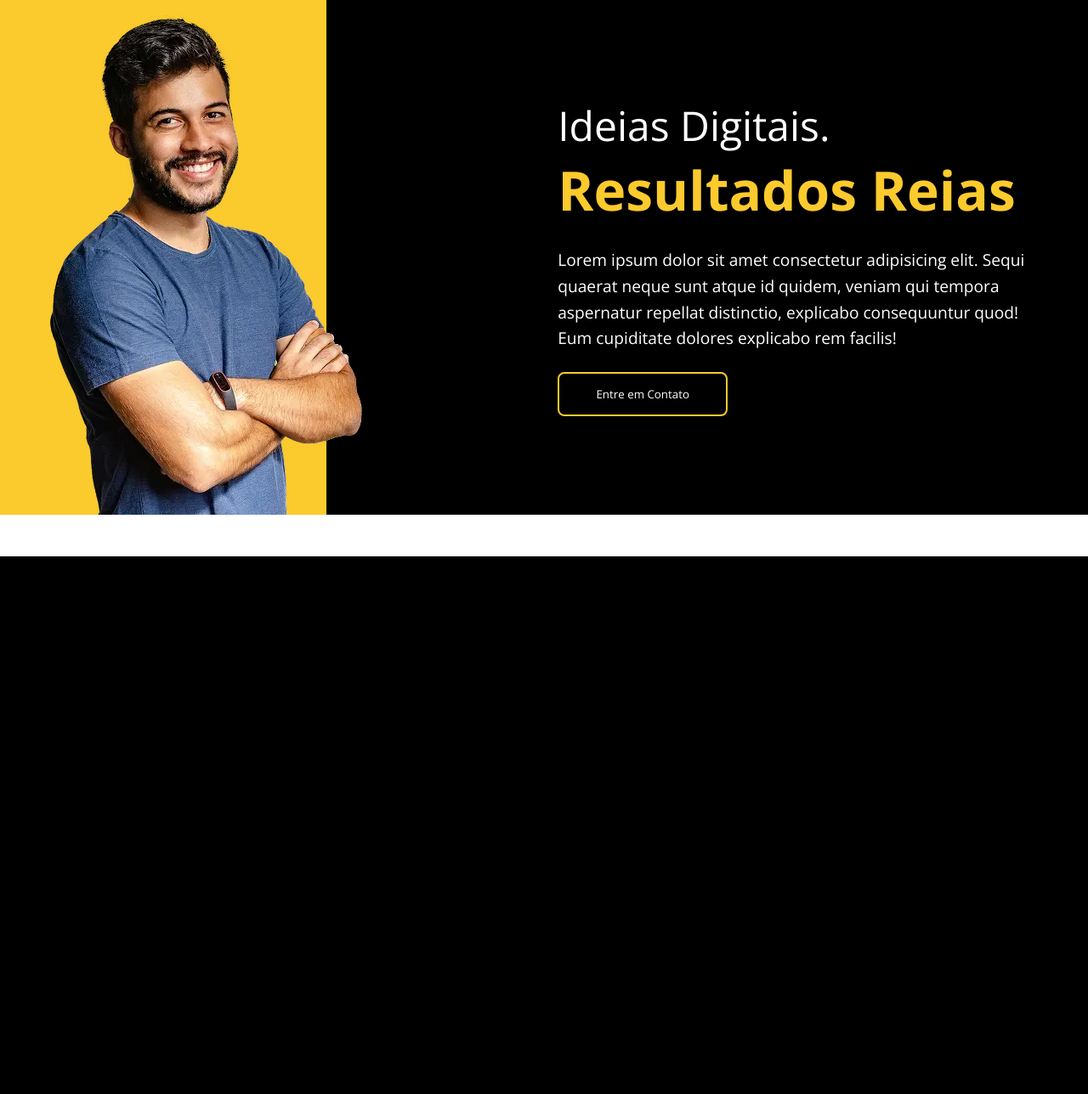
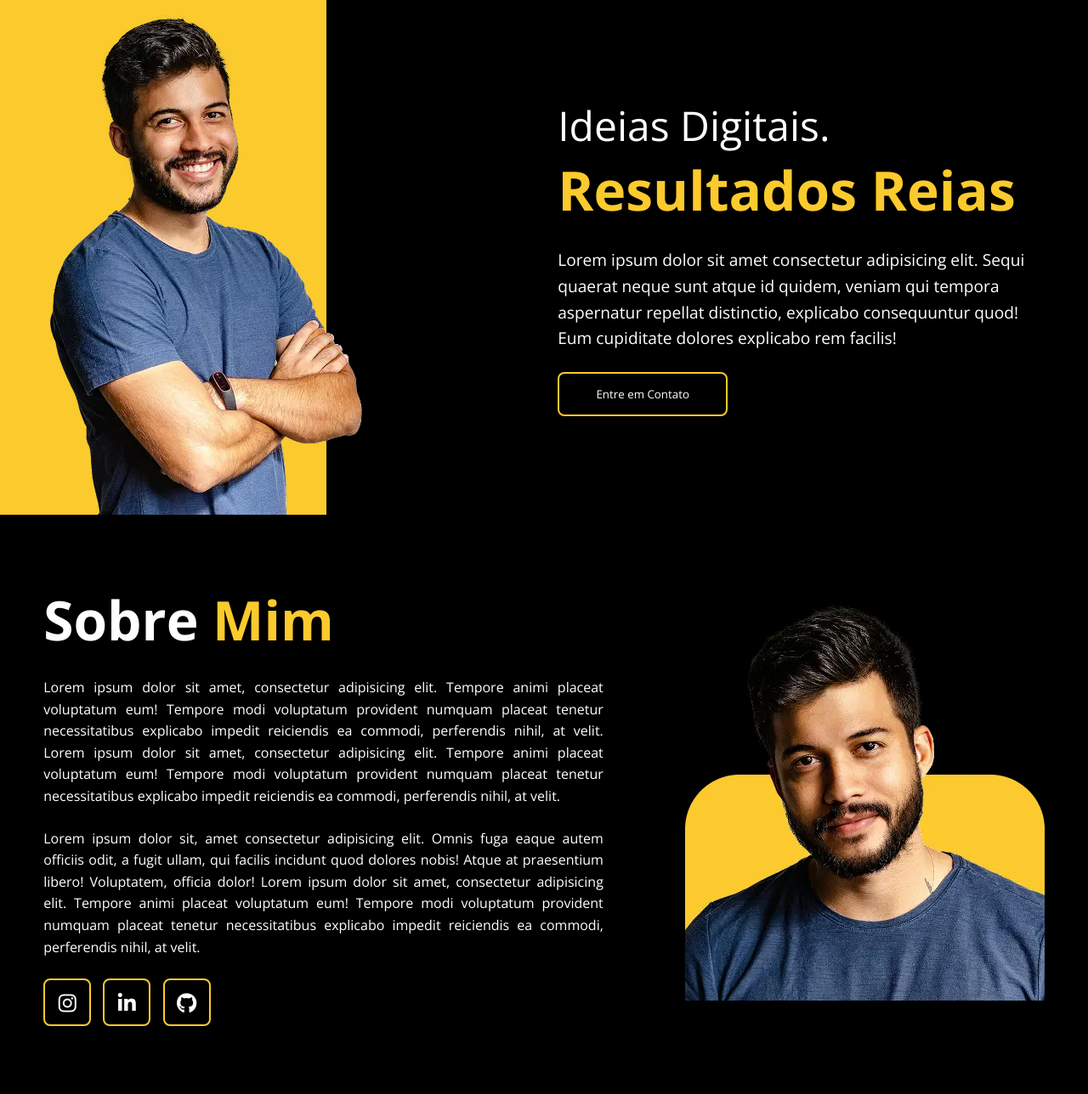
Before and after one commit to GuilhermeMFaustino/Portifolio, a PHP site: page / in a window 1280 px wide. Shown: the part 145-1433 px from the top of the page at 85% size. Before the commit the page ends 800 px from the top, so only its background shows below. Run offline with PHP 8.4, Linux system fonts and the light colour scheme.

Commit message:
sobre Mim

```diff
--- a/css/style.css
+++ b/css/style.css
@@ -10,6 +10,11 @@
     --corPreta: #000000;
     --corBranca: #FFFFFF;
     --corAmarela: #FBCA2D;
+
+}
+
+body{
+    background-color: var(--corPreta);
 }
 
 button{
@@ -22,9 +27,18 @@ button{
     transition: .5s;
 }
 
+h1.titulo-section{
+    font-size: 4rem;
+    color: var(--corBranca)
+}
+
+h1.titulo-section span{
+    color: var(--corAmarela)
+}
+
 button:hover{
-    background-color: var(--corAmarela);
-    color: var(--corBranca);
+    background-color: var(--corBranca);
+    color: var(--corAmarela);
 }
 
 .container{
@@ -114,3 +128,30 @@ section.hero{
     width: 200px;
     height: 52px;
 }
+
+/* Sobre Mim */
+
+section.sobre-mim{
+    padding: 80px 0;
+}
+
+.sobre-mim > .container{
+    display: flex;
+    align-items: center;
+    justify-content: space-between;
+    gap: 96px;
+}
+
+.sobre-mim .txt-sobre p{
+    color: var(--corBranca);
+    text-align: justify;
+    line-height: 1.6;
+    margin: 24px 0;
+}
+
+.sobre-mim .btn-redes button{
+    width: 56px;
+    height: 56px;
+    font-size: 24px;
+    margin-right: 10px;
+}
--- a/index.php
+++ b/index.php
@@ -8,6 +8,7 @@
     <link rel="preconnect" href="https://fonts.googleapis.com">
     <link rel="preconnect" href="https://fonts.gstatic.com" crossorigin>
     <link href="https://fonts.googleapis.com/css2?family=Open+Sans:ital,wght@0,300..800;1,300..800&display=swap" rel="stylesheet">
+    <link rel="stylesheet" href="https://cdnjs.cloudflare.com/ajax/libs/font-awesome/6.5.0/css/all.min.css">
     <title>Guilherme Mendes</title>
 </head>
 
@@ -40,10 +41,39 @@
                 <div class="txt-hero">
                     <h1>Ideias Digitais. <span>Resultados Reias</span></h1>
                     <p>Lorem ipsum dolor sit amet consectetur adipisicing elit. Sequi quaerat neque sunt atque id quidem, veniam qui tempora aspernatur repellat distinctio, explicabo consequuntur quod! Eum cupiditate dolores explicabo rem facilis!</p>
-                 <a href=""><button>Entre em Contato</button></a>
+                    <a href=""><button>Entre em Contato</button></a>
+                </div>
+            </div>
+        </section>
+
+        <section class="sobre-mim">
+            <div class="container">
+                <div class="txt-sobre">
+                    <h1 class="titulo-section">Sobre <span>Mim</span></h1>
+                    <p>
+                        Lorem ipsum dolor sit amet, consectetur adipisicing elit. Tempore animi placeat voluptatum eum! Tempore modi voluptatum
+                        provident numquam placeat tenetur necessitatibus explicabo impedit reiciendis ea commodi, perferendis nihil, at velit.
+                        Lorem ipsum dolor sit amet, consectetur adipisicing elit. Tempore animi placeat voluptatum eum! Tempore modi voluptatum
+                        provident numquam placeat tenetur necessitatibus explicabo impedit reiciendis ea commodi, perferendis nihil, at velit.
+                    </p>
+                    <p>
+                        Lorem ipsum dolor sit, amet consectetur adipisicing elit. Omnis fuga eaque autem officiis odit,
+                         a fugit ullam, qui facilis incidunt quod dolores nobis! Atque at praesentium libero! Voluptatem, officia dolor!
+                         Lorem ipsum dolor sit amet, consectetur adipisicing elit. Tempore animi placeat voluptatum eum! Tempore modi voluptatum
+                        provident numquam placeat tenetur necessitatibus explicabo impedit reiciendis ea commodi, perferendis nihil, at velit.
+                    </p>
+                    <div class="btn-redes">
+                        <a href=""><button><i class="fa-brands fa-instagram"></i></button></a>
+                        <a href=""><button><i class="fa-brands fa-linkedin-in"></i></button></a>
+                        <a href=""><button><i class="fa-brands fa-github"></i></button></a>
+                    </div>
+                </div>
+                <div class="img-sobre">
+                    <img src="imagens/sobre-mim.webp" alt="imagem sobre mim">
                 </div>
             </div>
         </section>
     </main>
 </body>
+
 </html>
```
